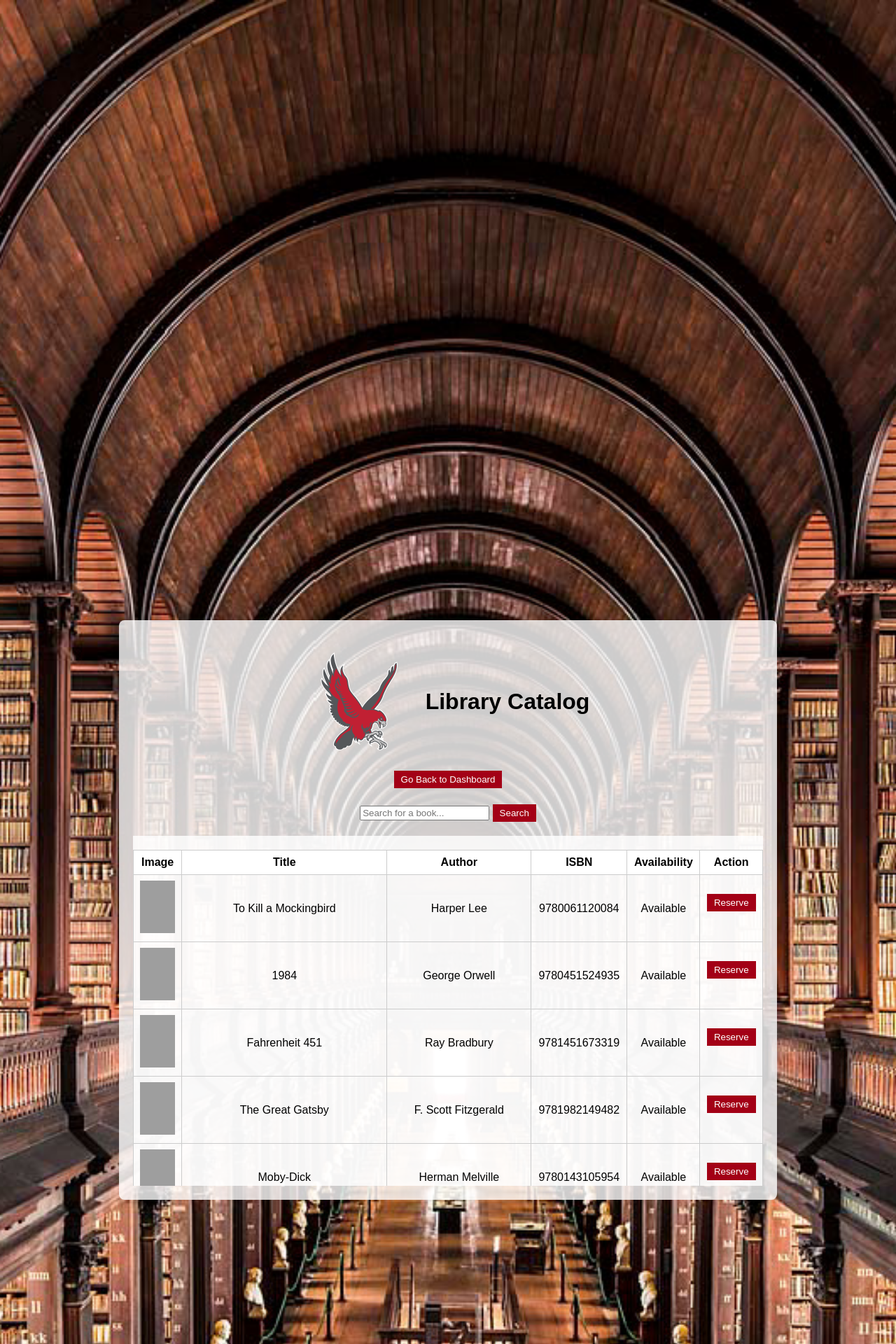
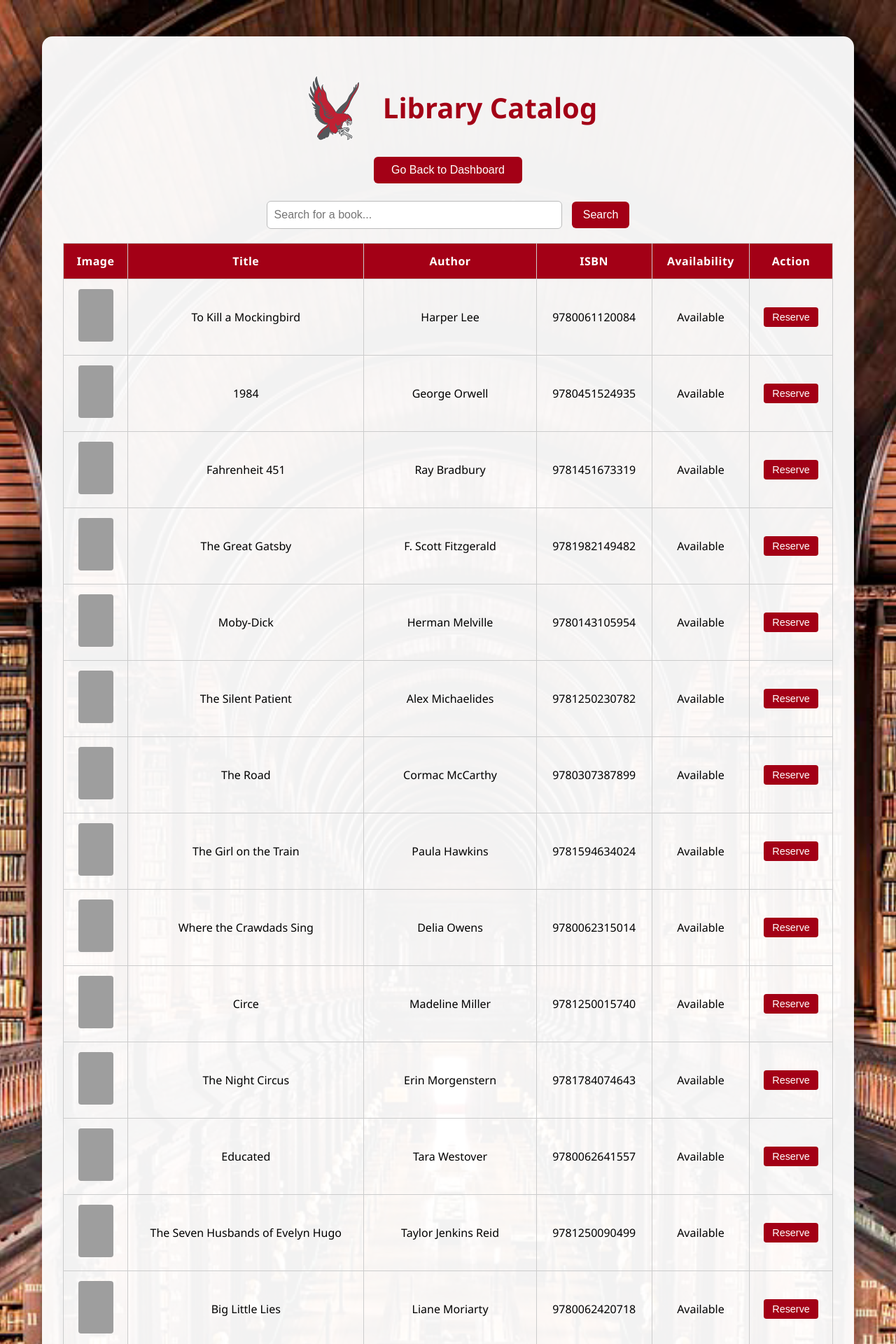
Before and after one commit to Kledio23/The-Technological-Athenaeum-Project, a Flask app: page /catalog in a window 1280 px wide. Shown: the top 1920 px of the page at 70% size. Run offline with Flask 3, Linux system fonts and the light colour scheme; a user stored in the database is signed in; data comes from the database, SQL or seed files in the repository; grey boxes are pictures that could not be loaded.

Commit message:
Update catalog.html

```diff
--- a/University Library Project/templates/catalog.html
+++ b/University Library Project/templates/catalog.html
@@ -1,111 +1,163 @@
 <!DOCTYPE html>
+<html lang="en">
 <head>
-    <meta charset="UTF-8">
-    <meta name="viewport" content="width=device-width, initial-scale=1.0">
-    <title>Catalog</title>
+  <meta charset="UTF-8" />
+  <meta name="viewport" content="width=device-width, initial-scale=1.0"/>
+  <title>Library Catalog</title>
   <style>
-        body {
-            font-family: Arial, sans-serif;
-            display: flex;
-            justify-content: center;
-            align-items: center;
-            height: 100vh;
+    html, body {
       margin: 0;
-            background-color: white;
+      padding: 0;
+      overflow: hidden; /* disable page scroll */
+      font-family: 'Segoe UI', Tahoma, Geneva, Verdana, sans-serif;
       background-image: url('static/b5.jpg');
       background-size: cover;
       background-position: center;
     }
+
     .container {
-            width: 80%;
-            max-width: 900px;
-            background-color: rgba(255, 255, 255, 0.8);
-            padding: 20px;
-            border-radius: 8px;
-            box-shadow: 0 0 10px rgba(0, 0, 0, 0.1);
+      width: 90%;
+      max-width: 1100px;
+      height: 95vh;
+      margin: 2vh auto;
+      background-color: rgba(255, 255, 255, 0.95);
+      border-radius: 15px;
+      box-shadow: 0 10px 25px rgba(0, 0, 0, 0.2);
+      padding: 25px 30px;
+      overflow-y: auto;
+    }
+
+    h1 {
+      display: flex;
+      align-items: center;
+      justify-content: center;
+      font-size: 2.5rem;
+      color: #a30016;
+      margin-bottom: 20px;
+    }
+
+    h1 img {
+      margin-right: 20px;
+    }
+
+    .button-container {
       text-align: center;
+      margin-bottom: 25px;
     }
+
+    .button-container button {
+      padding: 10px 25px;
+      background-color: #a30016;
+      color: white;
+      border: none;
+      border-radius: 6px;
+      font-size: 1rem;
+      cursor: pointer;
+      transition: background-color 0.3s ease;
+    }
+
+    .button-container button:hover {
+      background-color: #d3011c;
+    }
+
+    .search-form {
+      text-align: center;
+      margin-bottom: 20px;
+    }
+
+    .search-form input[type="text"] {
+      padding: 10px;
+      width: 60%;
+      max-width: 400px;
+      border: 1px solid #bbb;
+      border-radius: 6px;
+      font-size: 1rem;
+    }
+
+    .search-form button {
+      padding: 10px 16px;
+      background-color: #a30016;
+      color: white;
+      border: none;
+      border-radius: 6px;
+      margin-left: 10px;
+      font-size: 1rem;
+      cursor: pointer;
+    }
+
+    .search-form button:hover {
+      background-color: #d3011c;
+    }
+
     table {
       width: 100%;
       border-collapse: collapse;
       margin-top: 20px;
     }
-        table, th, td {
+
+    th, td {
+      padding: 14px;
       border: 1px solid #ccc;
-        }
-        th, td {
-            padding: 8px;
       text-align: center;
     }
+
     th {
-            background-color: white;
+      background-color: #a30016;
+      color: white;
+      font-size: 1rem;
+      letter-spacing: 0.5px;
     }
-        button {
-            padding: 5px 10px;
+
+    td img {
+      width: 50px;
+      height: 75px;
+      border-radius: 4px;
+      transition: transform 0.3s ease, box-shadow 0.3s ease;
+      cursor: pointer;
+    }
+
+    td img:hover {
+      transform: scale(1.2);
+      box-shadow: 0 5px 15px rgba(0, 0, 0, 0.4);
+    }
+
+    td button {
+      padding: 6px 12px;
       background-color: #a30016;
       color: white;
       border: none;
+      border-radius: 4px;
+      font-size: 0.9rem;
       cursor: pointer;
-            margin-top: 3px;
       transition: background-color 0.3s;
     }
-        button:hover {
+
+    td button:hover {
       background-color: #d3011c;
     }
-        form {
-            margin-bottom: 20px;
-        }
-        .table-wrapper {
-            max-height: 500px;
-            overflow-y: auto;
-            display: block;
-            background-color: rgba(255, 255, 255, 0.8);
-        }
-        td {
-            vertical-align: middle;
-        }
-        .book-title {
-            display: flex;
-            justify-content: center;
-            align-items: center;
-        }
-        .book-title img {
-            margin-right: 10px;
-        }
-        h1 {
-            display: flex;
-            align-items: center;
-            justify-content: center;
-        }
-        h1 img {
-            margin-right: 20px;
-        }
-        .button-container {
-            margin-bottom: 20px;
-        }
-        .search-form {
-            margin-top: 20px;
-        }
+
   </style>
 </head>
 <body>
   <div class="container">
     <h1>
-            <img src="{{ url_for('static', filename='hawk.svg') }}" alt="Hawk" width="150" height="150">
+      <img src="{{ url_for('static', filename='hawk.svg') }}" alt="Hawk" width="100" height="100">
       Library Catalog
     </h1>
+
     <div class="button-container">
       <a href="{{ url_for('dashboard') }}">
         <button>Go Back to Dashboard</button>
       </a>
     </div>
+
     <div class="search-form">
       <form action="/catalog" method="post">
         <input type="text" name="search" placeholder="Search for a book...">
         <button type="submit">Search</button>
       </form>
     </div>
-        <div class="table-wrapper">
+
     <table>
       <thead>
         <tr>
@@ -121,7 +173,7 @@
         {% for book in books %}
         <tr>
           <td>
-                                <img src="https://covers.openlibrary.org/b/isbn/{{ book[0] }}-L.jpg" alt="Book Image" width="50" height="75">
+            <img src="https://covers.openlibrary.org/b/isbn/{{ book[0] }}-L.jpg" alt="Book Cover">
           </td>
           <td>{{ book[1] }}</td>
           <td>{{ book[2] }}</td>
@@ -153,6 +205,5 @@
       </tbody>
     </table>
   </div>
-    </div>
 </body>
 </html>
```
Lines whose indentation alone changed are shown as unchanged.
